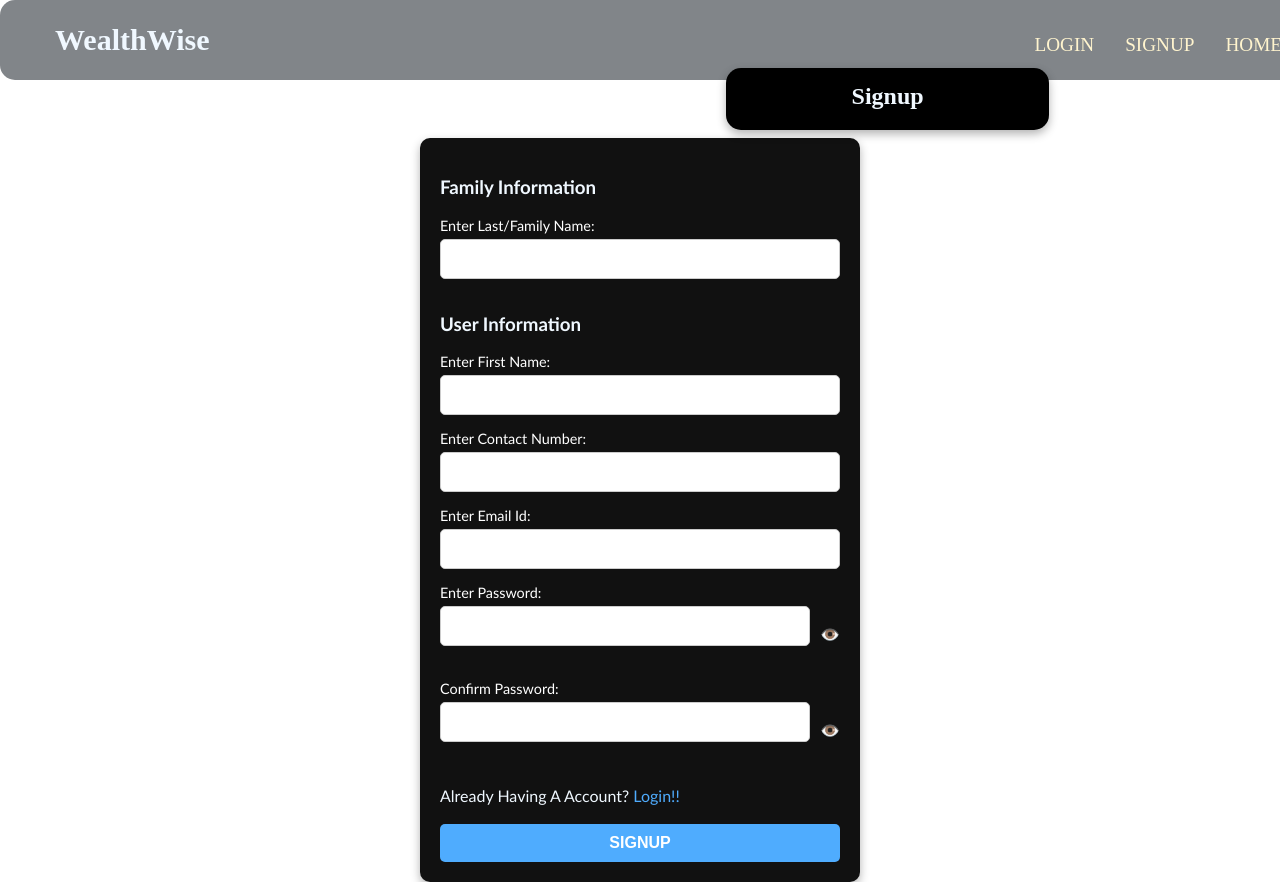
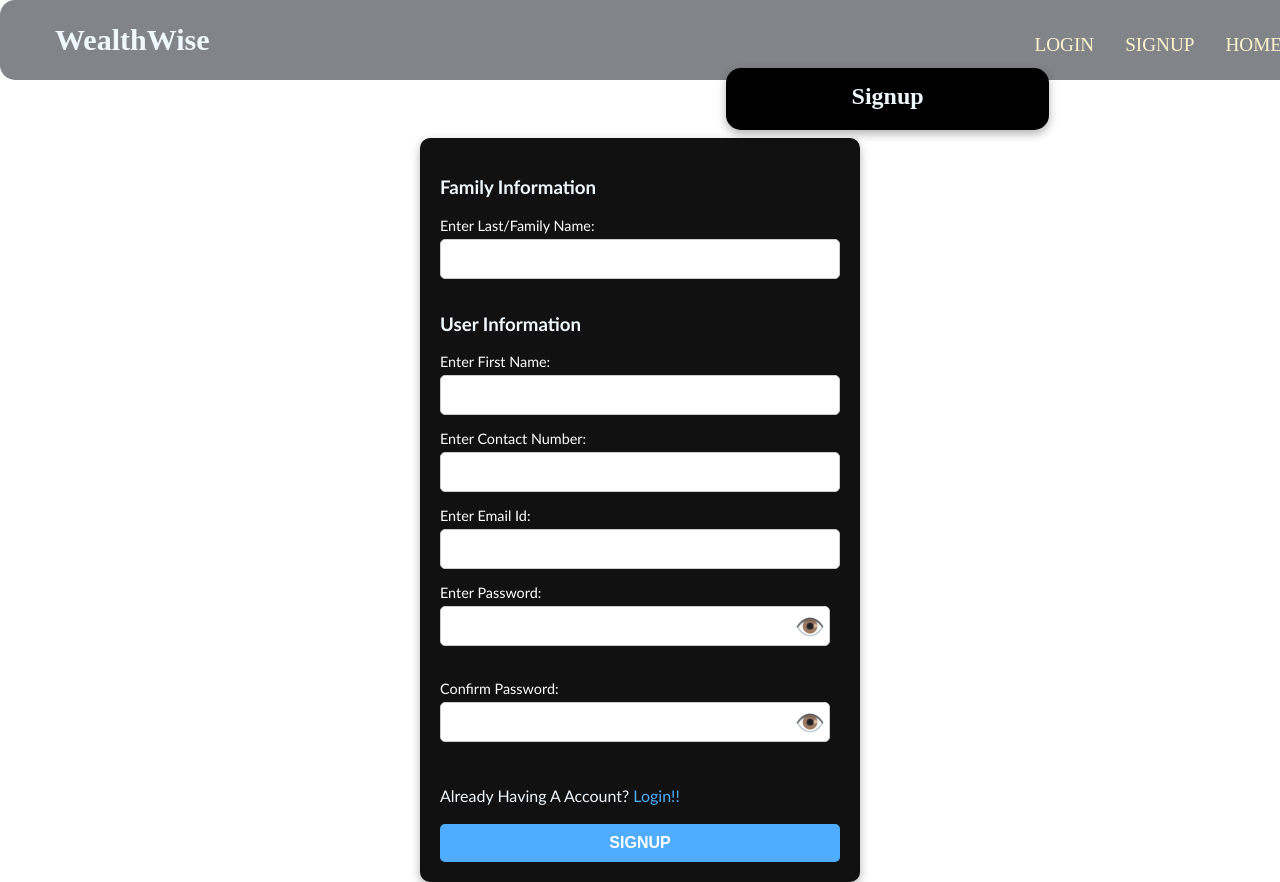
Before and after one commit to Yaash001/WealthWise_Frontend, a React (Vite) app: page /signup in a window 1280 px wide. Built offline with nearby package versions, Linux system fonts and the light colour scheme.

Commit message:
Made Changes In Login Show And Hide Also Tried To Add Refresh JWT

```diff
--- a/src/Components/Login.css
+++ b/src/Components/Login.css
@@ -71,8 +71,8 @@ input:hover {
 
   .pass-f {
     display: flex;
-    align-items: center;
-    position: relative;
+  align-items: center;
+  position: relative;
   }
 
 
@@ -82,14 +82,15 @@ input:hover {
   }
 
   .pass {
-    position: absolute;
-    right: 10px;
+    position: right;
+    right: 8px;
     top: 50%;
     transform: translateY(-50%);
     background: transparent;
     border: none;
     color: white;
     font-size: 0.9rem;
+    padding: 2px 5px;
     cursor: pointer;
   }
 
@@ -125,3 +126,23 @@ input:hover {
   a:hover {
     text-decoration: underline;
   }
+
+  .input{
+    position: relative;
+    display: flex;
+    align-items: center;
+    width: 100%;
+  }
+
+  .input input{
+    flex: 1;
+    padding-right: 30px;
+  }
+
+  .input span
+  {
+    position: absolute;
+    right: 10px;
+    cursor: pointer;
+    font-size: 1.5rem;
+  }
--- a/src/Components/Login.jsx
+++ b/src/Components/Login.jsx
@@ -2,6 +2,7 @@ import React, { useState, useEffect } from 'react';
 import Button from './Button';
 import { useNavigate } from 'react-router-dom';
 import './Login.css';
+import Eye from './ShowPass';
 
 export default function Login() {
   const [pass, setPass] = useState(false);
@@ -10,6 +11,25 @@ const [password,setPassword] = useState("");
 
 const handleSubmit = async(e) =>{
 e.preventDefault();
+try {
+  const response = await fetch("http://localhost:8080/user/login", {
+    method: "POST",
+    headers: { "Content-Type": "application/json" },
+    body: JSON.stringify({ email: uid, password }),
+  });
+
+  if (response.ok) {
+    const data = await response.json();
+    localStorage.setItem("accessToken", data.accessToken);
+    localStorage.setItem("refreshToken", data.refreshToken);
+    navigate("/dashboard");
+  }
+   else {
+    alert("Login failed!");
+  }
+} catch (error) {
+  console.error("Login error:", error);
+}
 }
 
   const showPass = (value) => {
@@ -36,21 +56,25 @@ e.preventDefault();
             </div>
 
             <div className="demo">
+
               <label htmlFor="pass">Enter Password:</label>
+              <div className="input">
               <input
                 type={pass ? 'text' : 'password'}
                 id="pass"
                 name="pass"
                 required
-                onChange={(e)=>setPassword(e.target.value)} value = {pass}
+                onChange={(e)=>setPassword(e.target.value)}
               />
-              <button
+              <Eye toggleVisibility={() => setPass(!pass)} />
+              </div>
+              {/*<button
                 className="pass"
                 type="button"
                 onClick={() => showPass(!pass)}
               >
                 {pass ? 'Hide' : 'Show'}
-              </button>
+              </button>*/}
             </div>
             Not Having Account?<a href="/signup">SignUp!!</a>
             <div className="demo">
--- a/src/Components/SignUp.jsx
+++ b/src/Components/SignUp.jsx
@@ -31,7 +31,7 @@ function SignUp() {
     }
     const { RePass, ...dataToSend } = formData;
 
-    const response = await fetch("http://localhost:8080/user/signup", { method: "POST", headers: { "Content-Type": "application/json", }, body: JSON.stringify(dataToSend), });
+    const response = await fetch("/user/signup", { method: "POST", headers: { "Content-Type": "application/json", }, body: JSON.stringify(dataToSend), });
 
 
     if (!response.ok) {
@@ -70,15 +70,20 @@ function SignUp() {
     <br />
 
     <label htmlFor="PassWord">Enter Password:</label><div className='pass-f'>
+      <div className="ip">
     <input type={pass ? "text" : "password"} id="passWord" name="passWord" onChange={handleChange} required />
    <Eye toggleVisibility={()=> setPass(!pass)}/>
    </div>
+   </div>
+
     <br />
 
     <label htmlFor="RePass">Confirm Password:</label>
     <div className='pass-f'>
+    <div className="ip">
     <input type={compass ? "text" : "password"}  id="RePass" name="RePass" onChange={handleChange} required />
     <Eye toggleVisibility={()=> setcomPass(!compass)}/>
+      </div>
     </div>
 
     <br />
--- a/src/Components/Signup.css
+++ b/src/Components/Signup.css
@@ -117,3 +117,26 @@ padding: 15px;
   input:hover{
   background-color:#a0d2eb ;
   }
+  .ip{
+    position: relative;
+    display: flex;
+    align-items: center;
+    width: 100%;
+
+  }
+
+  .ip input{
+    flex: 20px;
+    padding-right: 30px;
+
+  }
+
+  .ip span
+  {
+    position: absolute;
+    right: 10px;
+    cursor: pointer;
+    font-size: 1.5rem;
+    padding-bottom: 15px;
+    padding-right: 5px;
+  }
```
